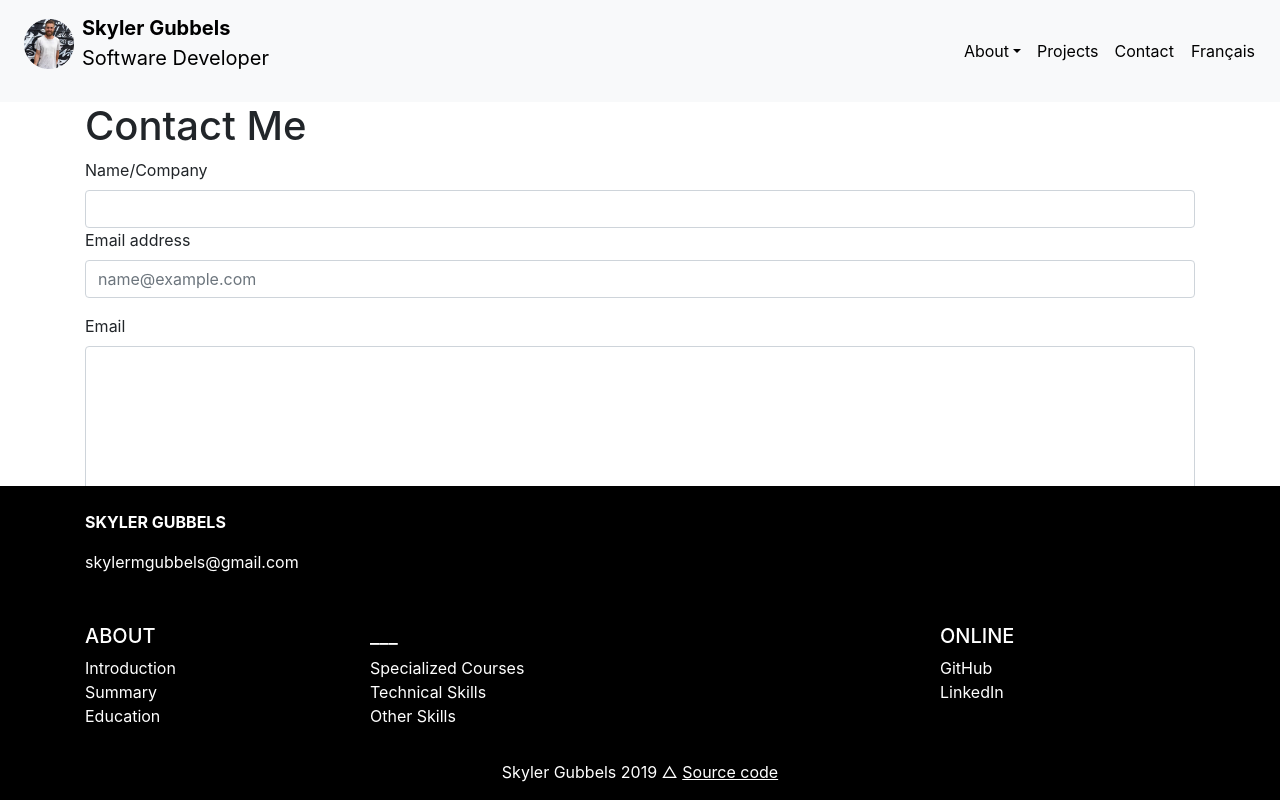
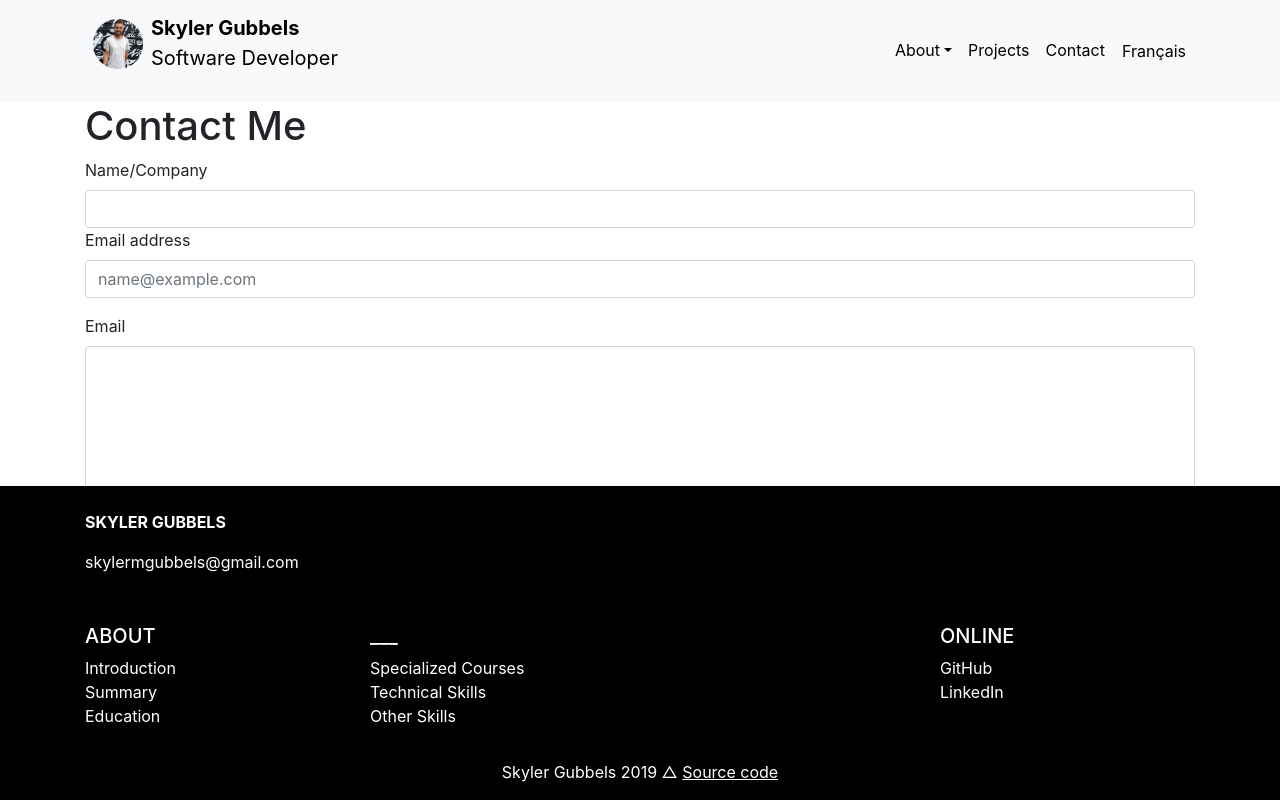
Before and after one commit to SkylerGubbels/skylerWebsite, a React (Create React App) app: page /contact in a window 1280 px wide. Built offline with nearby package versions, Linux system fonts and the light colour scheme.

Commit message:
Working on navbar collapse

```diff
--- a/src/App.css
+++ b/src/App.css
@@ -17,7 +17,6 @@ body{
   position: absolute;
   color: white;
   padding-top: 40vh;
-  padding-left: 5vh;
   font-size: 35px;
   font-family: "Helvetica";
   max-width: 75vw;
--- a/src/components/introduction.jsx
+++ b/src/components/introduction.jsx
@@ -49,10 +49,10 @@ class Introduction extends Component {
         const { text } = this.state;
         return (
         <div>
-            <p className="introText">{text}</p>
+            <div className="container">
+                <p className="introText">{text}</p>
+            </div>
             <img className="backgroundImage" ref={this.imgRef} src={horizon} alt=""></img>
-            <div className="imageTextContainer">
-            </div>
         </div> );
     }
 }
--- a/src/components/navbar.jsx
+++ b/src/components/navbar.jsx
@@ -5,7 +5,9 @@ import { HashLink as Link } from "react-router-hash-link";
 import { getDropDownItems } from '../resources/navLinks';
 
 class NavBar extends Component {
-    state = {  }
+    state = {
+      textJustify: "ml-auto"
+     }
     path = "/about";
 
     createDropdown(item){
@@ -24,12 +26,13 @@ class NavBar extends Component {
 
     render() {
       let { className, backgroundColor,language, onLanguageChange } = this.props
-      if(!className) className = "navbar navbar-expand navbar-light bg-light navbar-static-top navbar-background";
+      if(!className) className = "navbar navbar-expand-sm navbar-light bg-light navbar-static-top navbar-background";
       if(!backgroundColor) backgroundColor = "rgb(255,255,255)";
       const textColor = (this.props.textColor) || "rgb(0,0,0)"; // If no value for textcolor then we make it black
 
       return(
         <nav className={className} style={{"backgroundColor":backgroundColor}}>
+        <div className="container">
           <img src={skylerImage} style={{"paddingBottom":"15px"}} className="m-2" alt="" width="50"/>
 
           <Link className="navbar-brand navText" to="/about#introduction">
@@ -38,20 +41,37 @@ class NavBar extends Component {
           <p style={{"color":textColor}}>Software Developer</p>
           </Link>
 
-        <div className="collapse navbar-collapse navbar-nav flex-row-reverse" id="navbar">
-          <div className="navbar-nav"></div>
-            {(language === "french") && <button className="nav-item nav-link btn navText" onClick={() => onLanguageChange("english")}><span style={{"color":textColor}}>English</span></button>}
-            {(language === "english") && <button className="nav-item nav-link btn navText" onClick={() => onLanguageChange("french")}><span style={{"color":textColor}}>Français </span></button>}
-            <NavLink className="nav-item nav-link navText" to="/contact"> <span style={{"color":textColor}}>Contact</span></NavLink>
-            <NavLink className="nav-item nav-link navText" to="/projects"> <span style={{"color":textColor}}>Projects</span> </NavLink>
+          <button type="button" className="navbar-toggler" data-toggle="collapse" data-target="#navCollapse">
+            <span class="navbar-toggler-icon"></span>
+          </button>
+
+          <div className="collapse navbar-collapse navbar-nav" id="navCollapse">
+            <ul className={`navbar-nav ${this.state.textJustify}`}>
             <li className="nav-item dropdown">
               <Link className="nav-link dropdown-toggle navText" to="#" id="navbarDropdown" role="button" data-toggle="dropdown" aria-haspopup="true" aria-expanded="false" style={{"color":textColor}}>
-                  <span ystyle={{"color":textColor}}>About</span>
+              <span style={{"color":textColor}}>About</span>
               </Link>
-                <div className="dropdown-menu" aria-labelledby="navbarDropdown">
+              <div className="dropdown-menu dropdown-menu-right" aria-labelledby="navbarDropdown">
               { getDropDownItems().links.map((item) => this.createDropdown(item))}
               </div>
             </li>
+
+            <li>
+              <NavLink className="nav-item nav-link navText" to="/projects"> <span style={{"color":textColor}}>Projects</span> </NavLink>
+            </li>
+            <li>
+              <NavLink className="nav-item nav-link navText" to="/contact"> <span style={{"color":textColor}}>Contact</span></NavLink>
+            </li>
+
+            <li>
+              {(language === "french") && <button className="nav-item nav-link btn navText" onClick={() => onLanguageChange("english")}><span style={{"color":textColor}}>English</span></button>}
+            </li>
+            <li>
+              {(language === "english") && <button className="nav-item nav-link btn navText" onClick={() => onLanguageChange("french")}><span style={{"color":textColor}}>Français </span></button>}
+            </li>
+
+            </ul>
+          </div>
         </div>
       </nav>
          )
--- a/src/components/navbardynamic.jsx
+++ b/src/components/navbardynamic.jsx
@@ -6,7 +6,7 @@ import NavBar from './navbar';
 class NavBarDynamic extends NavBar {
 
     state = {
-      navbarClass: "navbar navbar-expand navbar-light fixed-top navbar-background",
+      navbarClass: "navbar navbar-expand-sm navbar-light fixed-top navbar-background",
       opacity: 0
     }
 
--- a/src/components/projectspage.jsx
+++ b/src/components/projectspage.jsx
@@ -9,7 +9,7 @@ class ProjectsPage extends Component {
     projects = {
         headers: ["Name", "Description", "Github", "Link"],
         data: [
-            {name: "Drum Metronome", description: "Text", github: {image: github, path: "https://github.com/SkylerGubbels/DrumMetronome"}, link: {text: "Link", path: ""}},
+            {name: "Drum Metronome", description: "Text", github: {image: github, path: "https://github.com/SkylerGubbels/DrumMetronome"}, link: {text: "Link", path: "https://warm-badlands-54209.herokuapp.com/"}},
             {name: "Portfolio Website", description: "Text", github: {image: github, path: "https://github.com/SkylerGubbels/skylerWebsite"}, link: {text: "Link", path: ""}},
             {name: "Curling Game", description: "Text", github: {image: github, path: ""}, link: {text: "Link", path: ""}}
 
```
Lines whose indentation alone changed are shown as unchanged.
